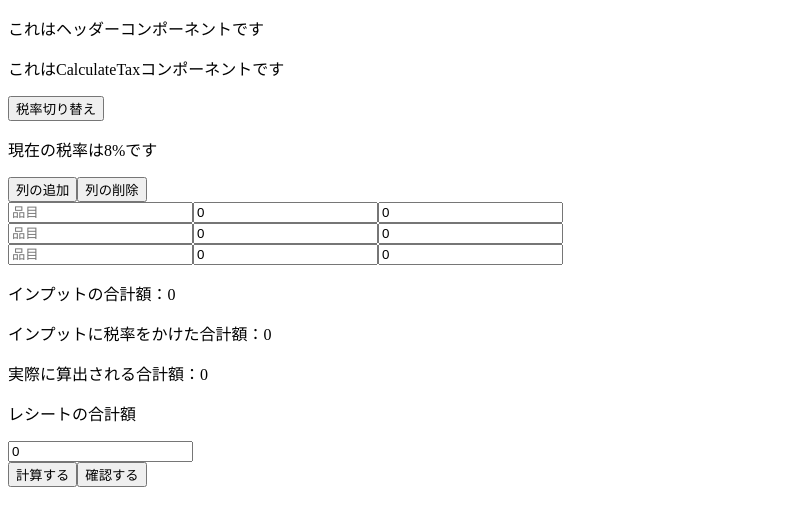
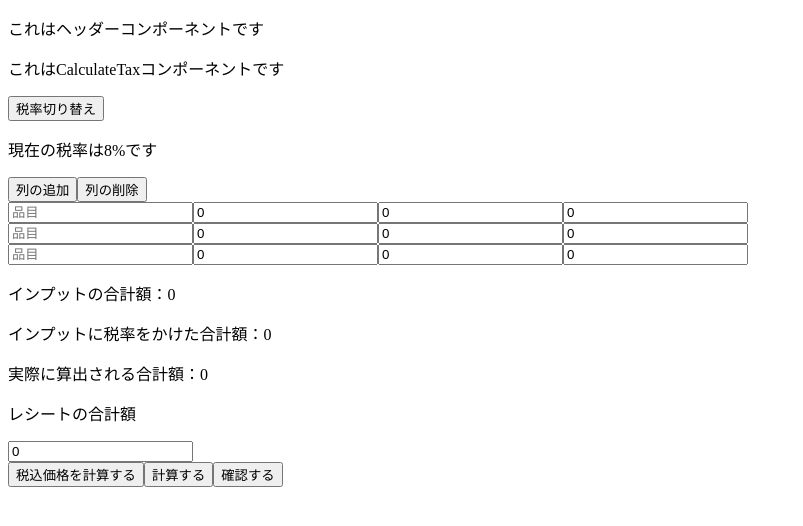
Before and after one commit to KazumaEnomoto/TaxCalculate-vue2, a Vue app: page / in a window 1280 px wide. Shown: the top 526 px of the page, without its empty margins (0-803 px from the left). Built offline with nearby package versions, Linux system fonts and the light colour scheme.

Commit message:
品目ごとの税込価格を算出するaddTax関数を作成

```diff
--- a/src/components/CalculateTax.vue
+++ b/src/components/CalculateTax.vue
@@ -11,8 +11,9 @@
             <div v-for="(i, index) of rowCount" :key="i">
                 <div class="input-row">
                     <input type="text" placeholder="品目" v-model.number="items[index]">
-                    <input type="number" placeholder="数量" v-model.number="quantity[index]">
-                    <input type="number" placeholder="0" v-model.number="values[index]">
+                    <input type="number" v-model.number="quantity[index]">
+                    <input type="number" v-model.number="values[index]">
+                    <input type="number" v-model.number="taxedValues[index]" readonly>
                 </div>
             </div>
             <div>
@@ -23,6 +24,7 @@
                 <input type="number" v-model.number="inputSum">
             </div>
         </div>
+        <button @click="addTax()">税込価格を計算する</button>
         <button @click="checkValue()">計算する</button>
         <button @click="check()">確認する</button>
     </div>
@@ -36,6 +38,7 @@ export default {
             items: ['', '', ''],
             quantity: [0, 0, 0],
             values: [0, 0, 0],
+            taxedValues :[0, 0, 0],
             taxRate: 8,
             tax: true,
             inputSum: 0,
@@ -44,15 +47,15 @@ export default {
     methods: {
         addRow() {
             this.rowCount += 1;
-            this.items.splice(this.rowCount - 1, 0, '');
-            this.quantity.splice(this.rowCount - 1, 0, 0);
-            this.values.splice(this.rowCount - 1, 0, 0);
+            this.items.splice(this.rowCount, 0, '');
+            this.quantity.splice(this.rowCount, 0, 0);
+            this.values.splice(this.rowCount, 0, 0);
         },
         removeRow() {
             this.rowCount -= 1;
-            this.items.splice(this.rowCount - 1, 1);
-            this.quantity.splice(this.rowCount - 1, 1);
-            this.values.splice(this.rowCount - 1, 1);
+            this.items.splice(this.rowCount, 1);
+            this.quantity.splice(this.rowCount, 1);
+            this.values.splice(this.rowCount, 1);
         },
         switchTax() {
             this.tax = !this.tax;
@@ -69,10 +72,17 @@ export default {
                 console.log("合計値と合致していません");
             }
         },
+        addTax() {
+            this.taxedValues = [];
+            this.values.forEach((value) => {
+                this.taxedValues.push(value * (1 + this.taxRate / 100));
+            });
+        },
         check() {
             console.log(this.items);
             console.log(this.quantity);
             console.log(this.values);
+            console.log(this.taxedValues);
         },
     },
     computed: {
```
